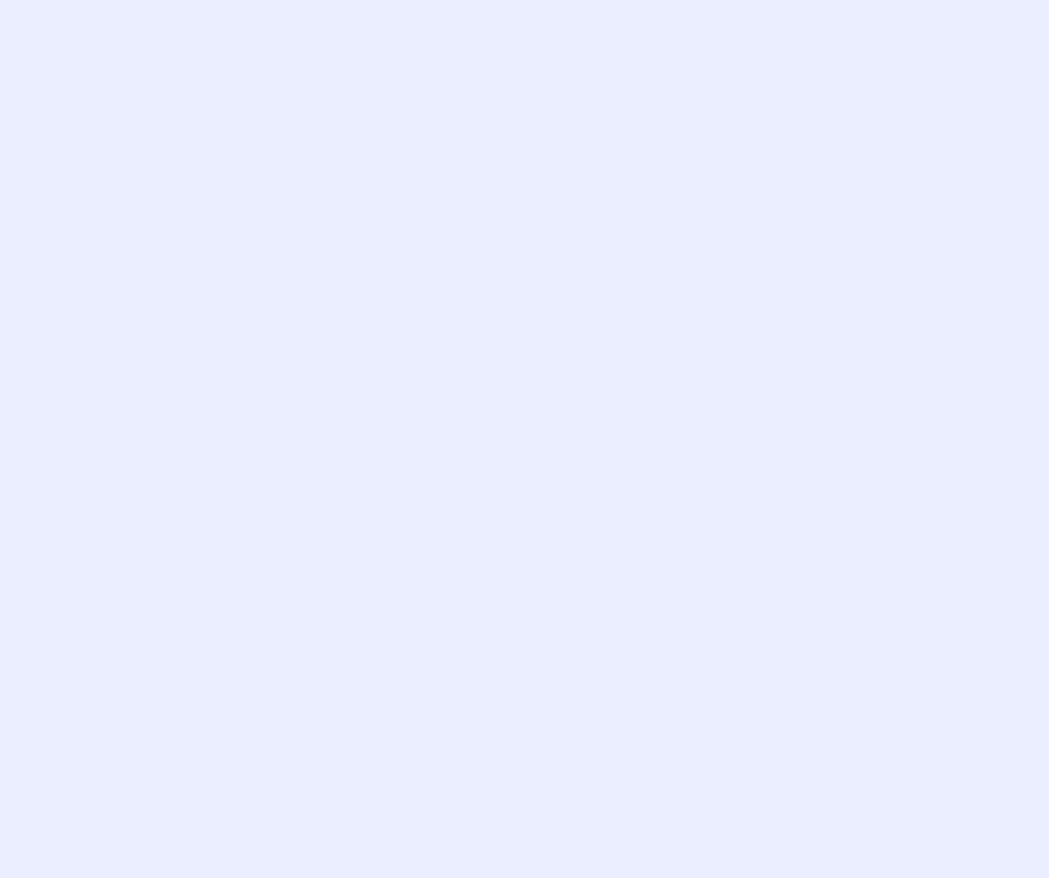
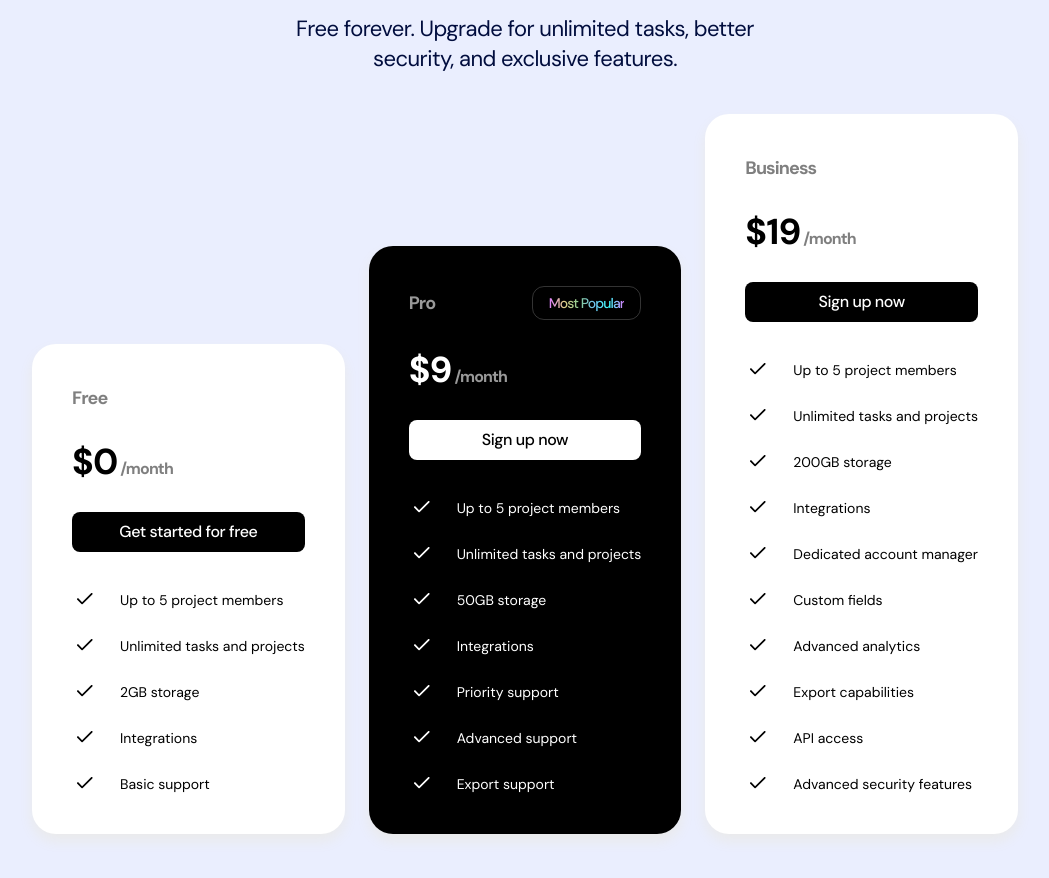
Before and after one commit to MarkMPW/light-saas-landing-page, a Next.js app: page / in a window 1280 px wide. Shown: the part 2296-3174 px from the top of the page, without its empty margins (115-1164 px from the left). Before the commit the page ends 2136 px from the top, so only its background shows below. Built offline with nearby package versions, Linux system fonts and the light colour scheme.

Commit message:
implement pricing

```diff
--- a/app/page.tsx
+++ b/app/page.tsx
@@ -1,6 +1,7 @@
 import Header from "@/sections/Header"
 import Hero from "@/sections/Hero"
 import LogoTicker from "@/sections/LogoTicker"
+import Pricing from "@/sections/Pricing"
 import ProductShowcase from "@/sections/ProductShowcase"
 
 export default function Home() {
@@ -10,6 +11,7 @@ export default function Home() {
       <Hero />
       <LogoTicker />
       <ProductShowcase />
+      <Pricing />
     </div>
   )
 }
--- /dev/null
+++ b/components/Plans.tsx
@@ -0,0 +1,50 @@
+import React from "react";
+import Check from "@/assets/check.svg";
+import { twMerge } from "tailwind-merge";
+import { TPlaning } from "@/interface/PlaningType";
+
+const Plans = ({
+  title,
+  popular,
+  price,
+  buttonText,
+  inverse,
+  features,
+}: TPlaning) => {
+  return (
+    <div className="max-w-[320px]">
+      <div className={`${inverse ? 'bg-black text-white' : 'bg-white'} boder-[#F1F1F1] px-10 py-10 rounded-3xl w-full shadow-[0_7px_14px_#EAEAEA]`}>
+        <div className="text-lg leading-7 tracking-tighter">
+          <div className="flex justify-between items-center">
+            <p className={twMerge("text-black/50 font-bold",inverse && 'text-white/60' )}>{title}</p>
+            {popular && (
+              <div className="inline-flex text-sm px-4 py-1.5 rounded-xl border border-white/20">
+                <p className="bg-[linear-gradient(to_right,#DD7DFF,#E1CD86,#8BCB92,#71C2EF,#3BFFFF,#DD7DFF)] bg-clip-text text-transparent font-medium text-sm">
+                  Most Popular
+                </p>
+              </div>
+            )}
+          </div>
+
+          <h2 className="font-bold text-4xl mt-[30px]">
+            ${price}
+            <span className={twMerge("text-black/50 text-base", inverse && 'text-white/60')}> /month</span>
+          </h2>
+          <button className={twMerge("btn btn-primary w-full flex justify-center mt-[30px] font-medium text-base", inverse && 'bg-white text-black')}>
+            {buttonText}
+          </button>
+        </div>
+        <div className="mt-[34px] text-sm leading-5">
+          {features.map((feature, index) => (
+            <div key={index} className="flex gap-6 items-end mt-[22px]">
+              <Check className="w-6 h-6" />
+              <p>{feature}</p>
+            </div>
+          ))}
+        </div>
+      </div>
+    </div>
+  );
+};
+
+export default Plans;
--- /dev/null
+++ b/constants/pricingTickers.ts
@@ -0,0 +1,53 @@
+import { TPlaning } from "@/interface/PlaningType";
+
+export const pricingTicker: TPlaning[] = [
+  {
+    title: "Free",
+    price: 0,
+    buttonText: 'Get started for free',
+    popular: false,
+    inverse: false,
+    features: [
+      "Up to 5 project members",
+      "Unlimited tasks and projects",
+      "2GB storage",
+      "Integrations",
+      "Basic support",
+    ]
+  },
+  {
+    title: "Pro",
+    price: 9,
+    buttonText: 'Sign up now',
+    popular: true,
+    inverse: true,
+    features: [
+      "Up to 5 project members",
+      "Unlimited tasks and projects",
+      "50GB storage",
+      "Integrations",
+      "Priority support",
+      "Advanced support",
+      "Export support",
+    ]
+  },
+  {
+    title: "Business",
+    price: 19,
+    buttonText: 'Sign up now',
+    popular: false,
+    inverse: false,
+    features: [
+      "Up to 5 project members",
+      "Unlimited tasks and projects",
+      "200GB storage",
+      "Integrations",
+      "Dedicated account manager",
+      "Custom fields",
+      "Advanced analytics",
+      "Export capabilities",
+      "API access",
+      "Advanced security features",
+    ]
+  }
+]
--- /dev/null
+++ b/interface/PlaningType.ts
@@ -0,0 +1,8 @@
+export interface TPlaning {
+  title: string;
+  price: number;
+  buttonText: string;
+  popular: boolean;
+  inverse: boolean;
+  features: string[];
+}
--- /dev/null
+++ b/sections/Pricing.tsx
@@ -0,0 +1,39 @@
+import React from "react";
+import Plans from "@/components/Plans";
+import { pricingTicker } from "@/constants/pricingTickers";
+
+const Pricing = () => {
+  return (
+    <section className="py-24">
+      <div className="container">
+        <div className="max-w-[540px] mx-auto">
+          <div className="text-center">
+            <h1 className="bg-gradient-to-t from-[#001E7F] to-black bg-clip-text text-transparent md:text-[54px] md:leading-[62px] tracking-tighter font-bold text-[30px]">
+              Pricing
+            </h1>
+            <p className="text-[#010D3E] leading-[30px] tracking-tight text-[22px] mt-4">
+              Free forever. Upgrade for unlimited tasks, better security, and
+              exclusive features.
+            </p>
+          </div>
+        </div>
+
+        <div className="flex flex-col lg:flex-row lg:items-end gap-6 justify-center items-center mt-10">
+          {pricingTicker.map((plan, index) => (
+            <Plans
+              key={index}
+              title={plan.title}
+              price={plan.price}
+              buttonText={plan.buttonText}
+              popular={plan.popular}
+              inverse={plan.inverse}
+              features={plan.features}
+            />
+          ))}
+        </div>
+      </div>
+    </section>
+  );
+};
+
+export default Pricing;
```
